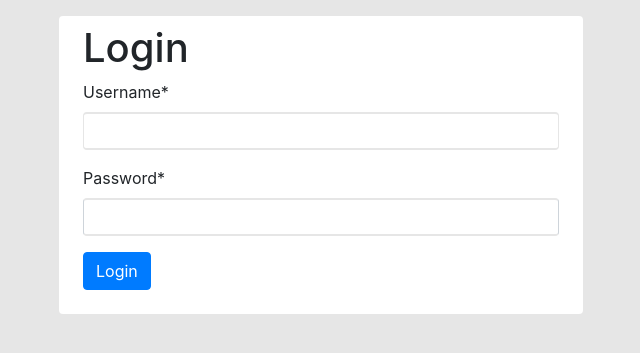
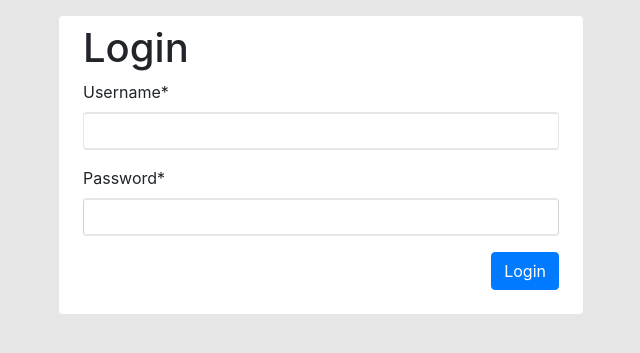
Before and after one commit to The-Compiler/crashbin, a Django app: page /accounts/login/ in a window 1280 px wide. Shown: the part 76-429 px from the top of the page, without its empty margins (319-959 px from the left). Run offline with Django 3.2, Linux system fonts and the light colour scheme; parts of the project's set-up code (start-up, migrations or seed data) failed here and were passed over; some libraries are stand-ins or nearby versions.

Commit message:
Change side of login button

```diff
--- a/crashbin_app/templates/registration/login.html
+++ b/crashbin_app/templates/registration/login.html
@@ -10,7 +10,9 @@
             <form method="POST" class="post-form m-0">
                 {% csrf_token %}
                 {{ form | crispy }}
-                <button type="submit" class="save btn btn-primary">Login</button>
+                <div class="d-flex flex-row">
+                    <button type="submit" class="btn btn-primary ml-auto">Login</button>
+                </div>
             </form>
         </div>
     </div>
```
